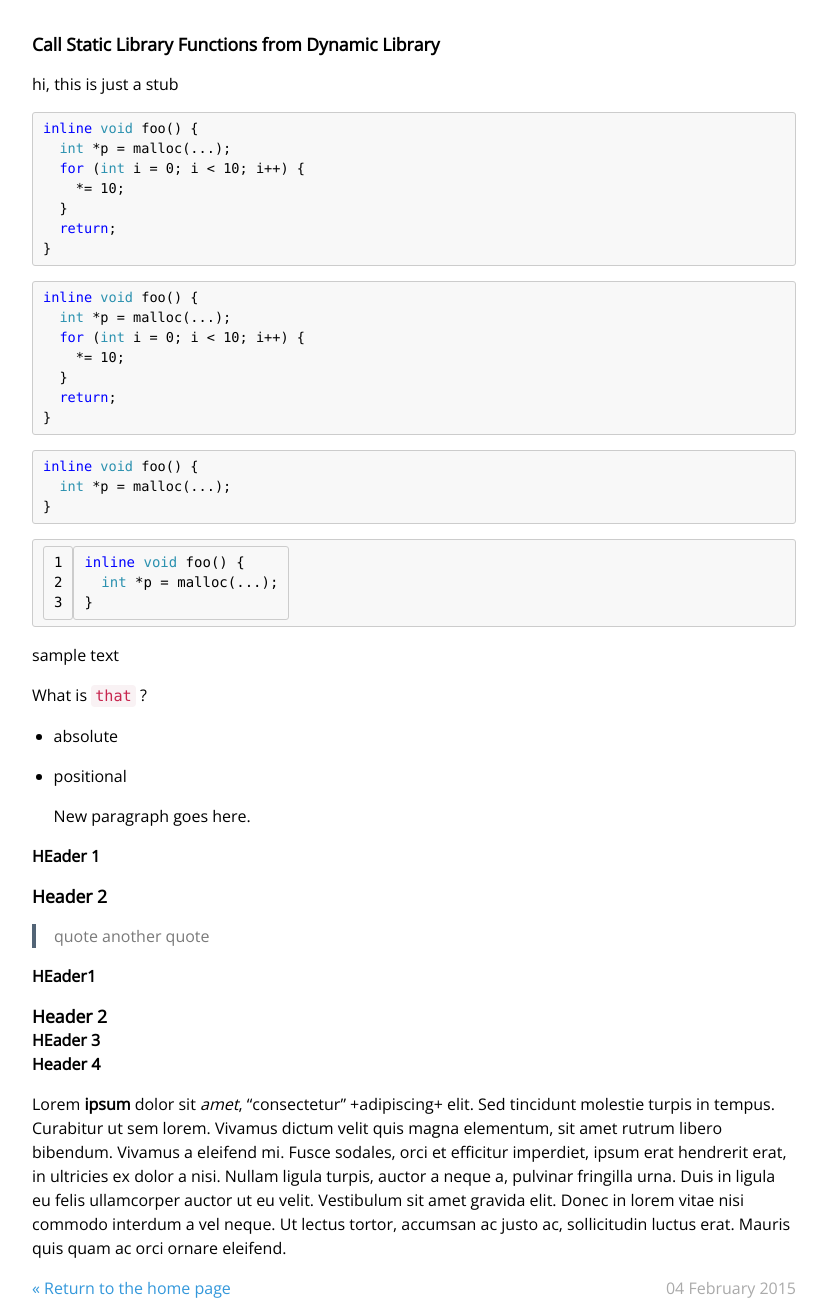
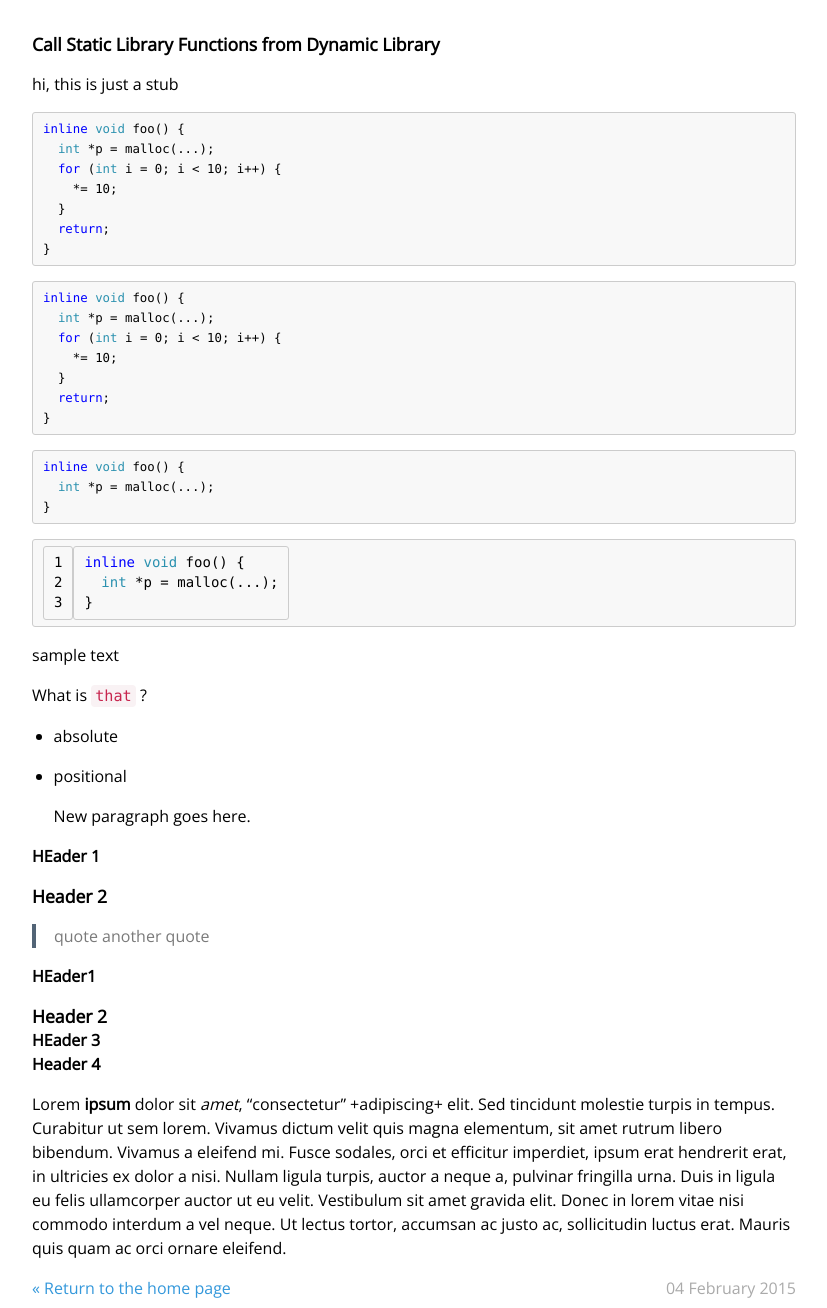
Before and after one commit to lugovskoy/lugovskoy.github.io, a Jekyll site: the page built from _posts/2015-02-04-call-static-library-functions-from-dynamic-library.md, in a window 1280 px wide. Shown: the whole page, without its empty margins (226-1053 px from the left). Built offline with Jekyll 4.4.1, drawn with Linux system fonts in a browser that asks for light colours; some web fonts are replaced.

Commit message:
Update main.css

```diff
--- a/css/main.css
+++ b/css/main.css
@@ -1,5 +1,6 @@
 @import url('https://fonts.googleapis.com/css?family=Open+Sans:400&subset=latin,latin-ext');
 @import url('https://fonts.googleapis.com/css?family=Artifika&effect=anaglyph');
+@import url('https://fonts.googleapis.com/css?family=Cousine');
 
 * {
     margin:0;
@@ -130,7 +131,7 @@ pre {
 
 pre code {
     padding:0;
-    font-size:13.6px;
+    font-size:12.39px;
     color:inherit;
     background-color:transparent
 }
```
